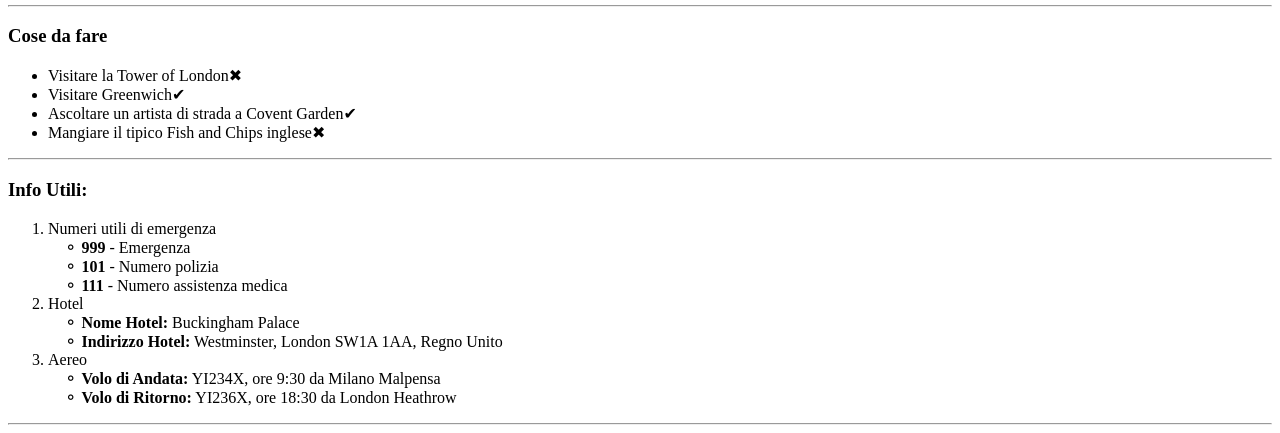
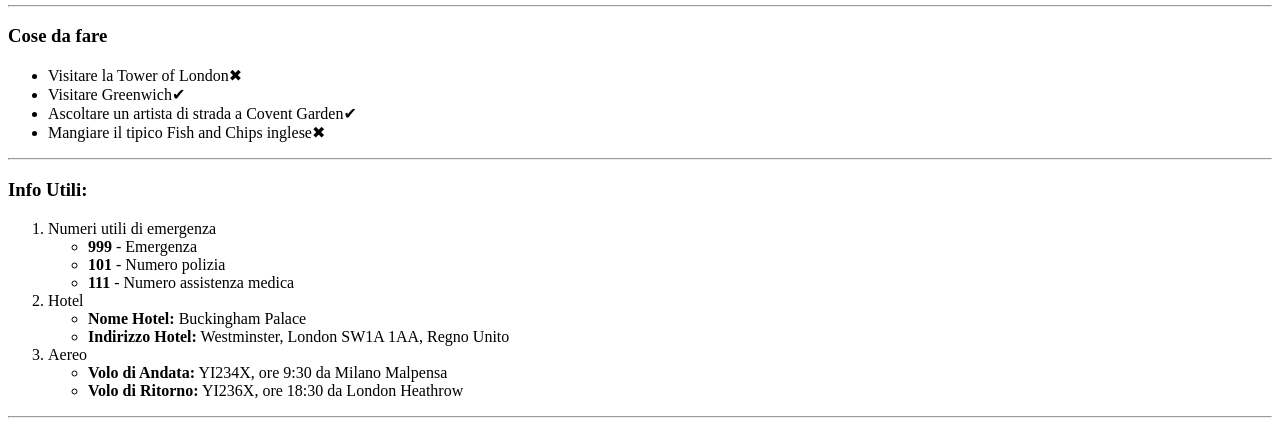
Before and after one commit to RosarioMazzocca/html-london-trip, a plain HTML site: page index.html in a window 1280 px wide. Shown: the part 876-1309 px from the top of the page. Drawn offline with Linux system fonts and the light colour scheme.

Commit message:
Aggiunto elenco non numerato

```diff
--- a/index.html
+++ b/index.html
@@ -67,15 +67,22 @@
             <h3>Info Utili:</h3>
             <ol>
                 <li>Numeri utili di emergenza</li>
-                 &nbsp; &nbsp; &#9900; <strong>999</strong> - Emergenza <br>
-                 &nbsp; &nbsp; &#9900; <strong>101</strong> - Numero polizia <br>
-                 &nbsp; &nbsp; &#9900; <strong>111</strong> - Numero assistenza medica
+                   <ul>
+                     <li><strong>999</strong> - Emergenza</li>
+                     <li><strong>101</strong> - Numero polizia</li>
+                     <li><strong>111</strong> - Numero assistenza medica</li>
+                   </ul>
                 <li>Hotel</li>
-                 &nbsp; &nbsp; &#9900; <strong>Nome Hotel:</strong> Buckingham Palace <br>
-                 &nbsp; &nbsp; &#9900; <strong>Indirizzo Hotel:</strong> Westminster, London SW1A 1AA, Regno Unito
+                    <ul>
+                        <li><strong>Nome Hotel:</strong> Buckingham Palace</li>
+                        <li><strong>Indirizzo Hotel:</strong> Westminster, London SW1A 1AA, Regno Unito</li>
+                    </ul>
                 <li>Aereo</li>
-                 &nbsp; &nbsp; &#9900; <strong>Volo di Andata:</strong> YI234X, ore 9:30 da Milano Malpensa <br>
-                 &nbsp; &nbsp; &#9900; <strong>Volo di Ritorno:</strong> YI236X, ore 18:30 da London Heathrow
+                    <ul>
+                        <li><strong>Volo di Andata:</strong> YI234X, ore 9:30 da Milano Malpensa</li>
+                        <li><strong>Volo di Ritorno:</strong> YI236X, ore 18:30 da London Heathrow</li>
+
+                    </ul>
             </ol>
         </section>
         <hr>
```
